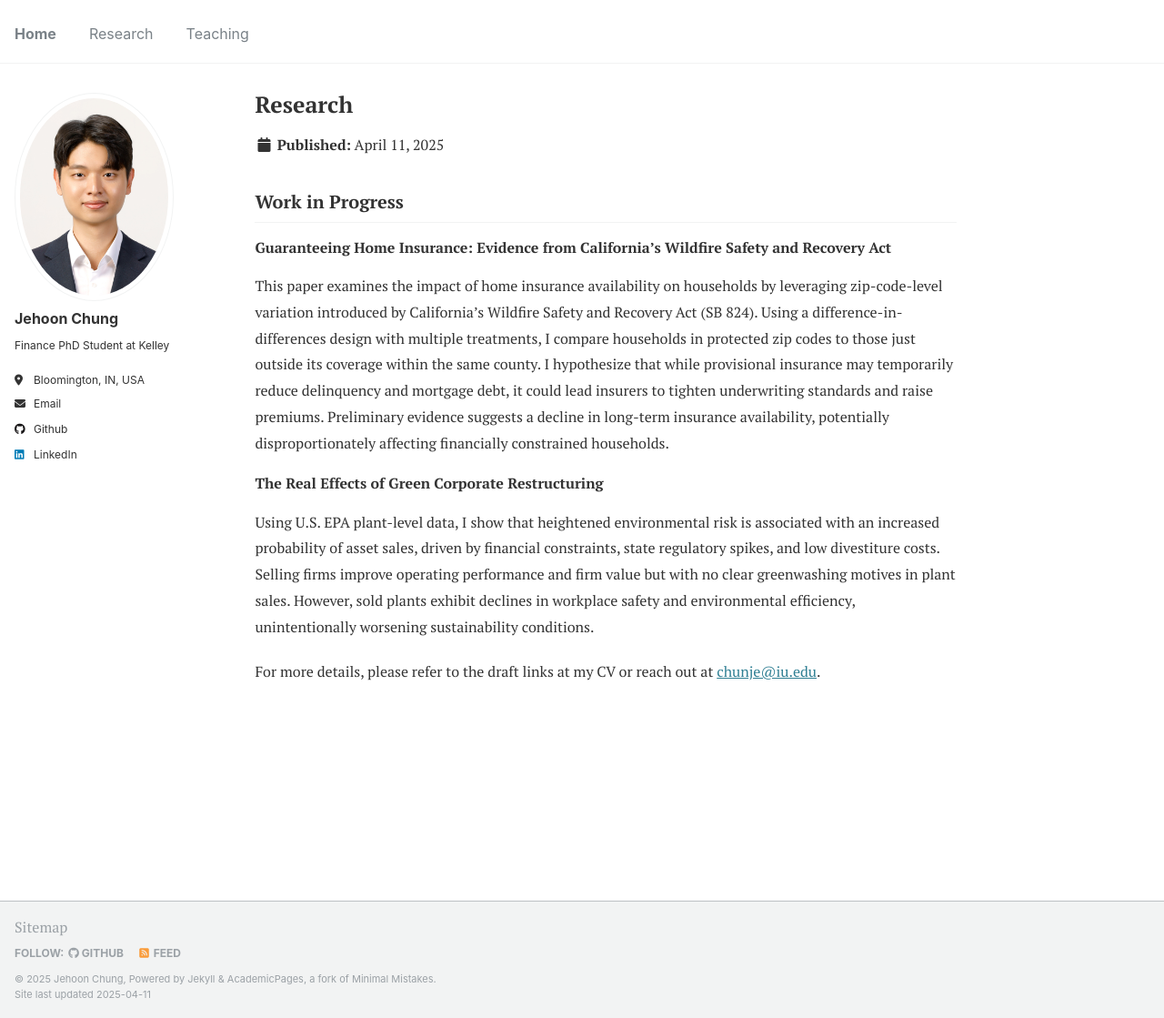
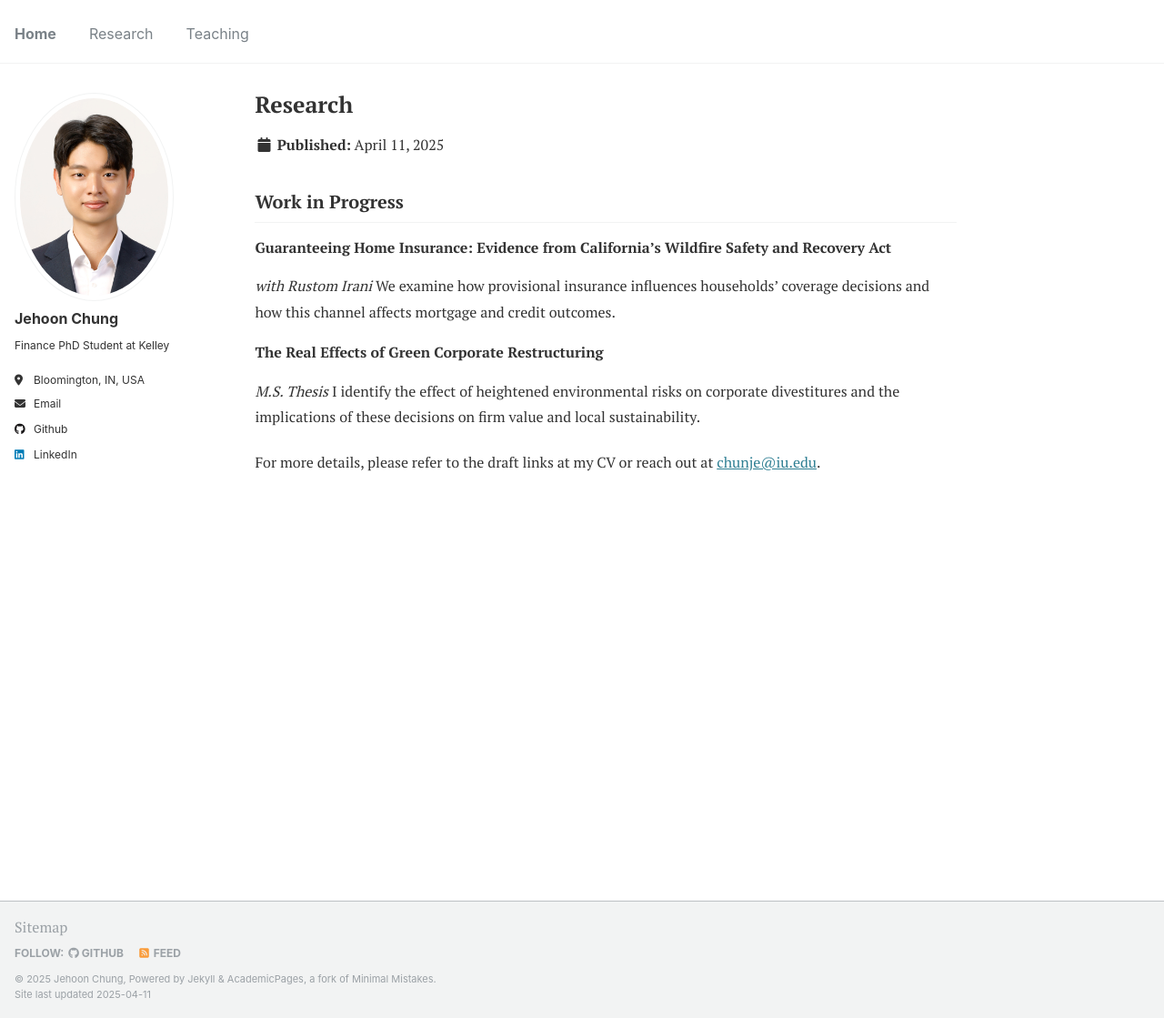
Before and after one commit to JehoonChung/jehoonchung.github.io, a Jekyll site: the page built from _research/research.md, in a window 1280 px wide and 1119 px high. Shown: the whole window at 91% size. Built offline with Jekyll 4.4.1, drawn with Linux system fonts in a browser that asks for light colours.

Commit message:
Update research.md

```diff
--- a/_research/research.md
+++ b/_research/research.md
@@ -9,9 +9,11 @@ permalink: /research/
 ## Work in Progress
 
 ### Guaranteeing Home Insurance: Evidence from California’s Wildfire Safety and Recovery Act
-This paper examines the impact of home insurance availability on households by leveraging zip-code-level variation introduced by California’s Wildfire Safety and Recovery Act (SB 824). Using a difference-in-differences design with multiple treatments, I compare households in protected zip codes to those just outside its coverage within the same county. I hypothesize that while provisional insurance may temporarily reduce delinquency and mortgage debt, it could lead insurers to tighten underwriting standards and raise premiums. Preliminary evidence suggests a decline in long-term insurance availability, potentially disproportionately affecting financially constrained households.
+*with Rustom Irani*
+We examine how provisional insurance influences households’ coverage decisions and how this channel affects mortgage and credit outcomes.
 
 ### The Real Effects of Green Corporate Restructuring
-Using U.S. EPA plant-level data, I show that heightened environmental risk is associated with an increased probability of asset sales, driven by financial constraints, state regulatory spikes, and low divestiture costs. Selling firms improve operating performance and firm value but with no clear greenwashing motives in plant sales. However, sold plants exhibit declines in workplace safety and environmental efficiency, unintentionally worsening sustainability conditions.
+*M.S. Thesis*
+I identify the effect of heightened environmental risks on corporate divestitures and the implications of these decisions on firm value and local sustainability.
 
 For more details, please refer to the draft links at my CV or reach out at [chunje@iu.edu](mailto:chunje@iu.edu).
```
